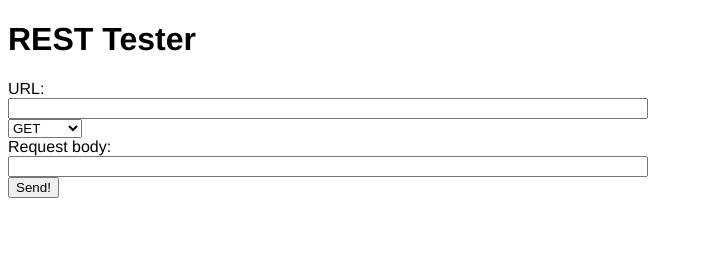
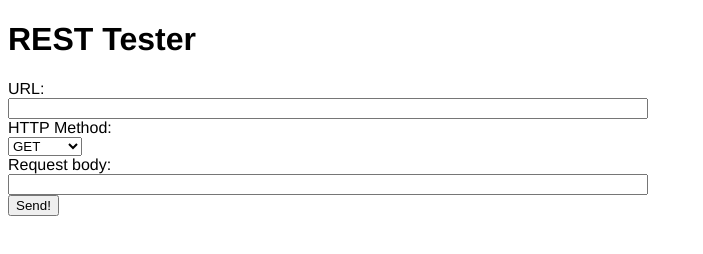
Before and after one commit to nickw1/resttest, a website: page public/index.html in a window 1280 px wide. Shown: the whole page, without its empty margins (0-703 px from the left). Drawn offline with Linux system fonts and the light colour scheme.

Commit message:
small UI update

```diff
--- a/public/index.html
+++ b/public/index.html
@@ -24,6 +24,7 @@ body {
 <h1>REST Tester</h1>
 <label for='url'>URL:</label><br />
 <input id='url' style='width: 50%' /> <br />
+<label for='method'>HTTP Method:</label><br />
 <select id='method'>
 <option>GET</option>
 <option>POST</option>
```
